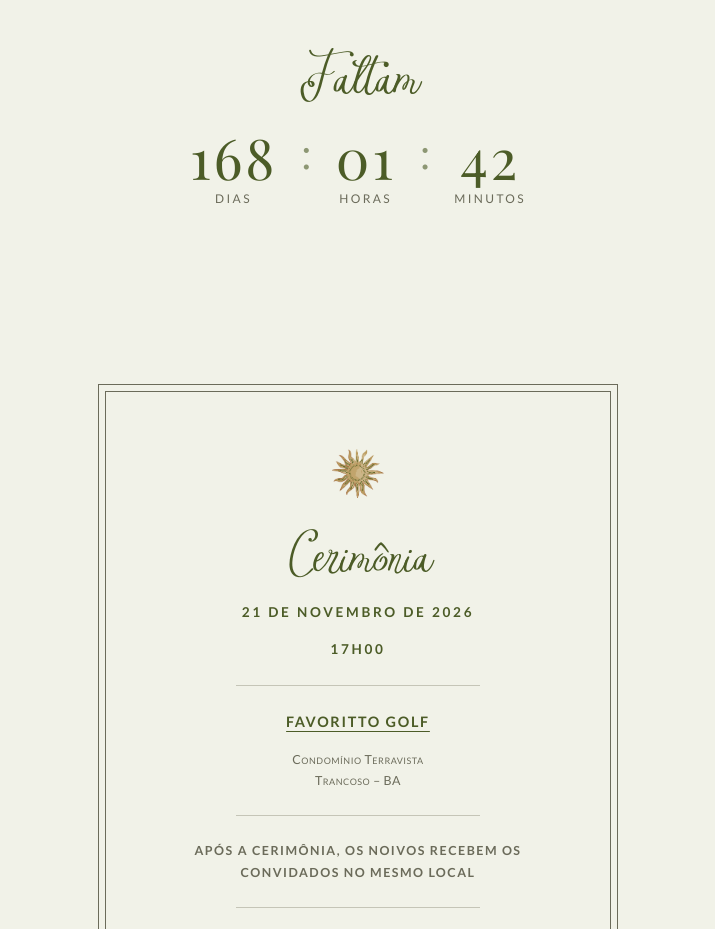
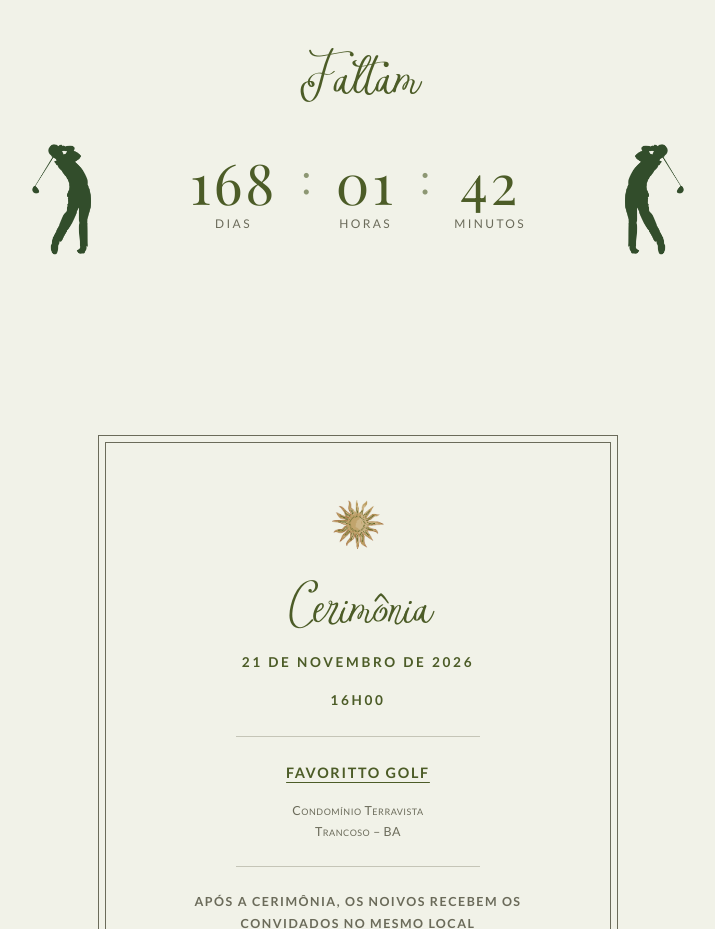
Before and after one commit to poleira/casamento-clara-marco, an Angular app: page /convite in a window 1280 px wide. Shown: the part 1060-1989 px from the top of the page, without its empty margins (282-997 px from the left). Built offline with nearby package versions, Linux system fonts and the light colour scheme; a web font is replaced by a local one.

Commit message:
Altera horario

```diff
--- a/src/app/pages/invite/invite.component.html
+++ b/src/app/pages/invite/invite.component.html
@@ -47,12 +47,12 @@
     <div class="countdown-section__row">
 
       <!-- Golfista esquerdo -->
-      <!-- <img
+      <img
         class="countdown-golfer countdown-golfer--left"
         src="assets/%E2%80%94Pngtree%E2%80%94golf%20player%20silhouette_7077471.png"
         alt=""
         aria-hidden="true"
-      /> -->
+      />
 
       <!-- Números -->
       <div class="countdown-timer">
@@ -73,12 +73,12 @@
       </div>
 
       <!-- Golfista direito (espelhado) -->
-      <!-- <img
+      <img
         class="countdown-golfer countdown-golfer--right"
         src="assets/%E2%80%94Pngtree%E2%80%94golf%20player%20silhouette_7077471.png"
         alt=""
         aria-hidden="true"
-      /> -->
+      />
 
     </div>
 
@@ -102,7 +102,7 @@
 
       <!-- Data e hora -->
       <p class="details-card__date">21 de novembro de 2026</p>
-      <p class="details-card__time">17h00</p>
+      <p class="details-card__time">16h00</p>
 
       <div class="details-card__divider"></div>
 
```
Also changed, not shown: src/assets/convite_tudo.jpg, 1 other file (tests, documents, lock files or other folders).
